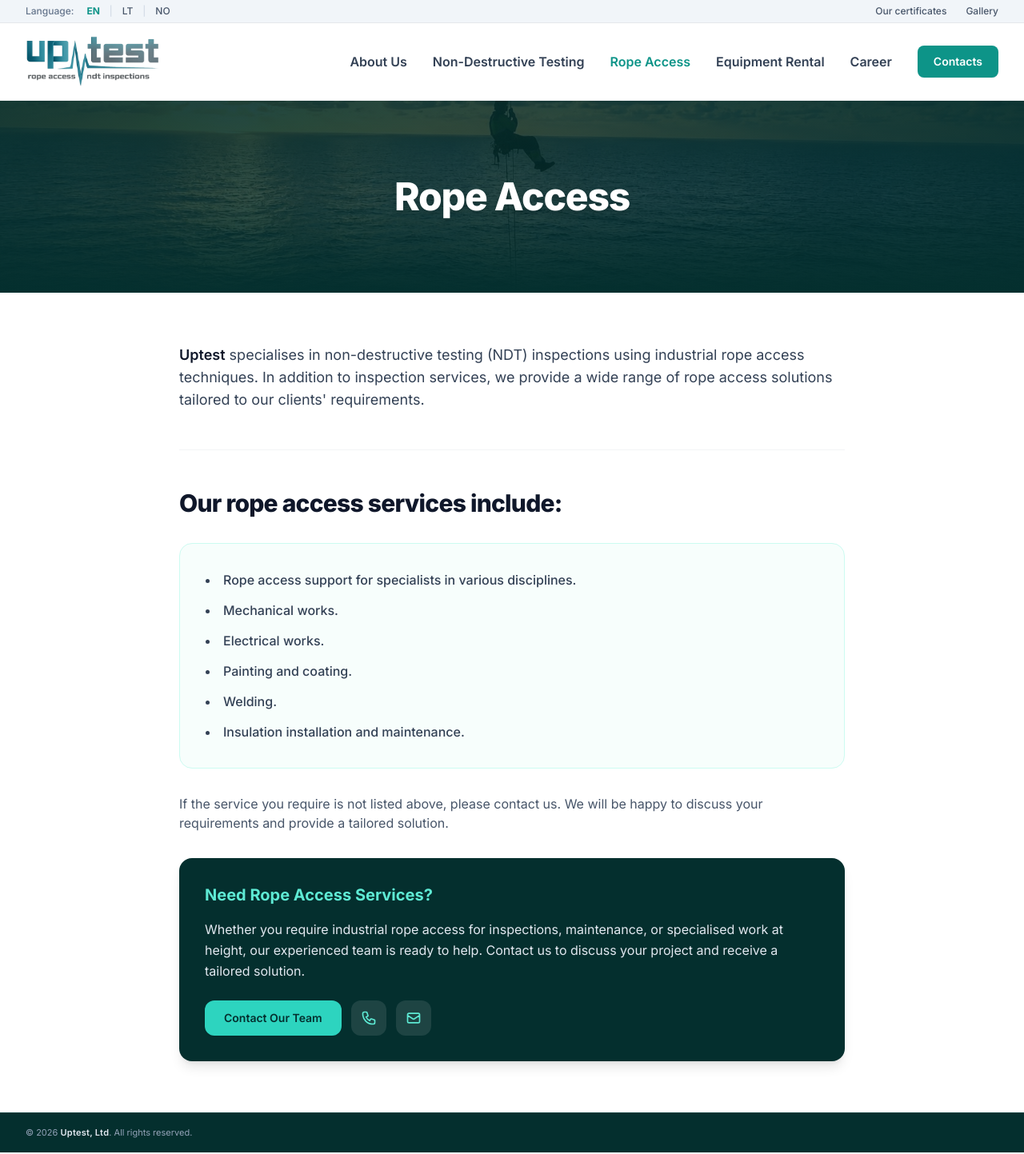
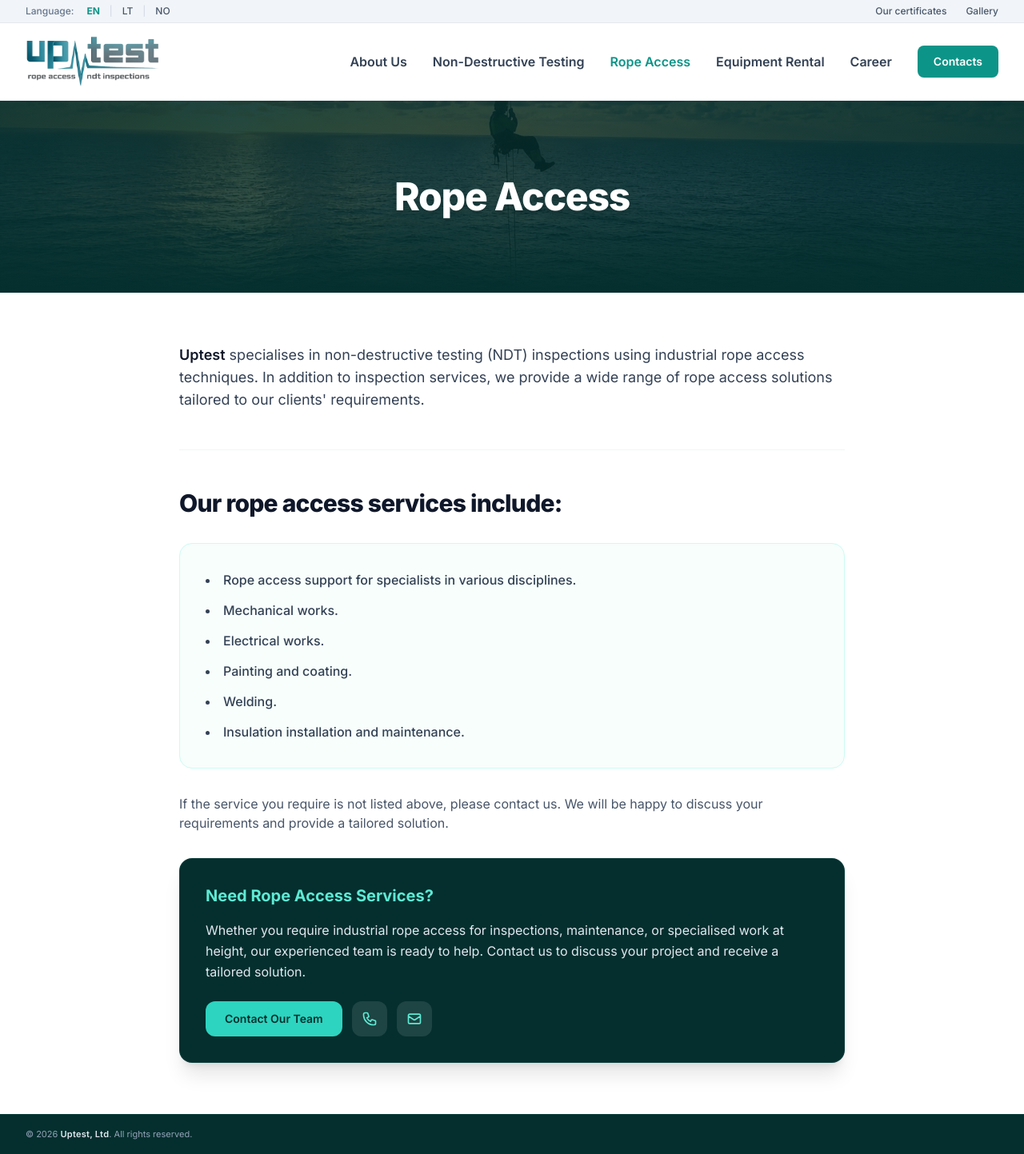
Before and after one commit to mruslys/uptest.no, a Jekyll site: the page built from rope-access/index.html, in a window 1280 px wide. Shown: the whole page at 80% size. Built offline with Jekyll 4.4.1, drawn with Linux system fonts in a browser that asks for light colours; nearby versions of some CDN libraries.

Commit message:
Update cta-box.html

```diff
--- a/_includes/cta-box.html
+++ b/_includes/cta-box.html
@@ -1,6 +1,6 @@
 {% assign c = site.data.data.common[page.lang] %}
 
-<div class="bg-brand-950 text-white rounded-2xl p-6 sm:p-8 space-y-4 shadow-lg">
+<div class="bg-brand-950 text-white rounded-2xl p-6 sm:p-8 space-y-4 shadow-xl border border-brand-900/50">
     <h3 class="text-xl font-bold text-brand-300">{{ include.title | default: c.get_in_touch }}</h3>
     <p class="text-slate-200 text-base leading-relaxed">
         {{ include.description }}
```
